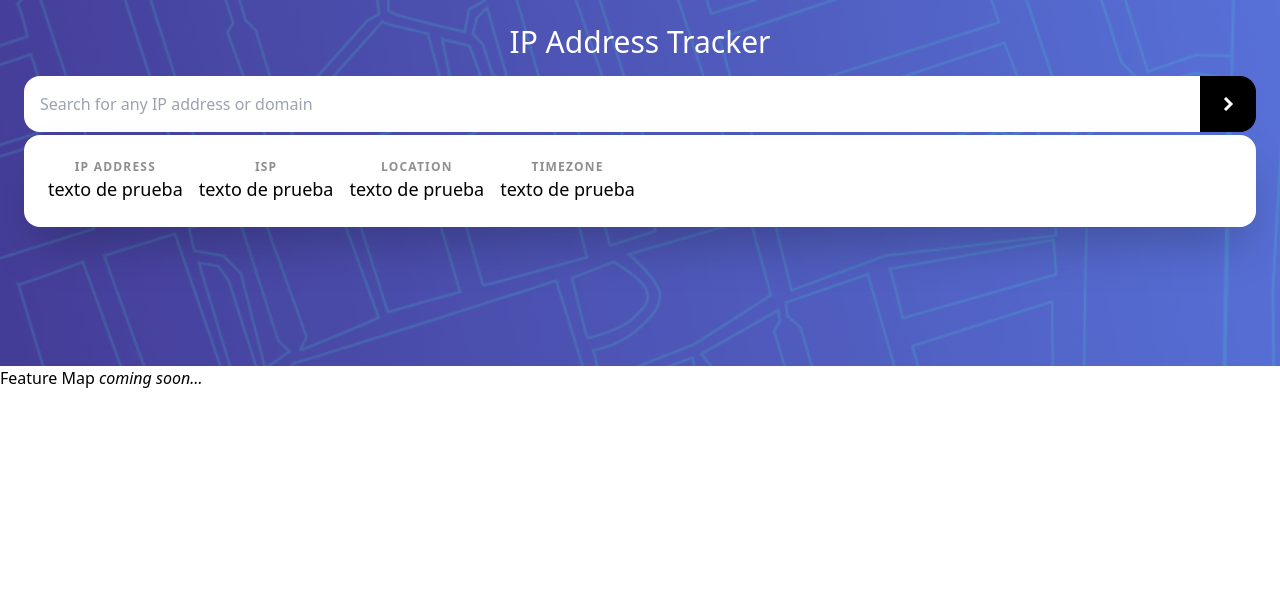
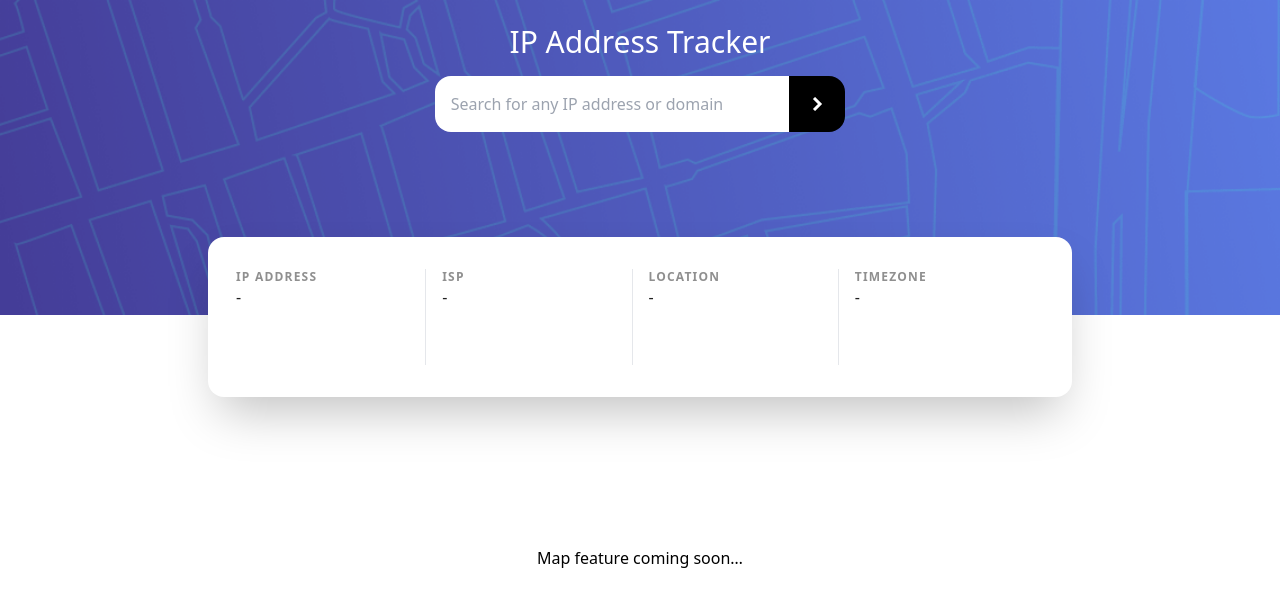
Before and after one commit to sebas-tcotd/ip-tracker, a React (Vite) app: page / in a window 1280 px wide. Shown: the top 606 px of the page. Built offline with nearby package versions, Linux system fonts and the light colour scheme; a web font is replaced by a local one.

Commit message:
feat: Add styles to header

```diff
--- a/src/features/ip-tracker/components/IpInformation/InformationItem.tsx
+++ b/src/features/ip-tracker/components/IpInformation/InformationItem.tsx
@@ -6,10 +6,14 @@ interface InformationItemProps {
 }
 
 export const InformationItem = ({ item, title }: InformationItemProps) => (
-  <section className="flex flex-col items-center">
+  <section className="flex flex-1 | flex-col items-center md:items-start | md:border-r md:last:border-none ">
     <h2 className="uppercase text-[#8f8f8f] font-bold text-xs tracking-widest">
       {camelCaseToWords(title)}
     </h2>
-    <p className="font-medium text-lg">{item || "texto de prueba"}</p>
+    {item ? (
+      <p className="font-medium text-lg md:text-2xl | text-center md:text-start">{item}</p>
+    ) : (
+      <p className="text-[#202020]">-</p>
+    )}
   </section>
 );
--- a/src/features/ip-tracker/components/IpInformation/IpInformation.tsx
+++ b/src/features/ip-tracker/components/IpInformation/IpInformation.tsx
@@ -5,7 +5,7 @@ export const IpInformation = () => {
   const { keyInformation } = useIpTrackerContext();
 
   return (
-    <div className="bg-white | w-[calc(100%-3rem)] | absolute top-[54%] md:top-[37%] | flex flex-col md:flex-row gap-4 |  rounded-2xl | p-6 | shadow-2xl">
+    <div className="bg-white md:min-h-40 | w-[calc(100%-3rem)] lg:w-[calc(100%-10rem)] xl:w-[calc(100%-26rem)] | absolute top-[54%] md:top-[75%] | flex flex-col md:flex-row md:justify-between gap-4 | rounded-2xl | p-6 md:px-7 md:py-8 | shadow-2xl">
       {Object.entries(keyInformation).map(([key, value]) => (
         <InformationItem item={value} title={key} key={key} />
       ))}
--- a/src/features/ip-tracker/components/IpTrackerForm/IpTrackerForm.tsx
+++ b/src/features/ip-tracker/components/IpTrackerForm/IpTrackerForm.tsx
@@ -7,13 +7,15 @@ export const IpTrackerForm = () => {
 
   const handleSubmit: FormEventHandler = (event) => {
     event.preventDefault();
+
+    if (!inputValue) return;
     searchByInternetIdentifier(inputValue);
   };
 
   return (
     <form
       onSubmit={handleSubmit}
-      className="flex items-center | w-full rounded-2xl overflow-hidden"
+      className="flex items-center | w-full lg:w-1/2 xl:w-1/3 rounded-2xl overflow-hidden"
     >
       <input
         id="identifier"
@@ -21,12 +23,12 @@ export const IpTrackerForm = () => {
         value={inputValue}
         placeholder="Search for any IP address or domain"
         onChange={(event) => setInputValue(event.target.value)}
-        className="truncate h-full flex-grow | px-4"
+        className="truncate h-full flex-grow | px-4 border-none focus:outline-none focus:shadow-inner | transition-all"
       />
       <button
         type="submit"
         title="Search"
-        className="h-14 w-14 | flex items-center justify-center flex-shrink | bg-black"
+        className="h-14 w-14 | flex items-center justify-center flex-shrink | bg-black hover:bg-[#202020] active:bg-[#3f3f3f] | transition-all"
       >
         <img src="img/icon-arrow.svg" alt="Search" />
       </button>
--- a/src/features/ip-tracker/components/Map/Map.tsx
+++ b/src/features/ip-tracker/components/Map/Map.tsx
@@ -1,7 +1,7 @@
 export const Map = () => {
   return (
-    <div className="flex-grow-[67] sm:flex-grow-[264] md:flex-grow-[137]">
-      Feature Map <em>coming soon…</em>
+    <div className="flex items-center justify-center flex-grow-[67] sm:flex-grow-[264] md:flex-grow-[26]">
+      <p>Map feature coming soon…</p>
     </div>
   );
 };
--- a/src/features/ip-tracker/components/TrackingHeader/TrackingHeader.tsx
+++ b/src/features/ip-tracker/components/TrackingHeader/TrackingHeader.tsx
@@ -3,7 +3,7 @@ import { IpTrackerForm } from "../IpTrackerForm";
 
 export const TrackingHeader = () => {
   return (
-    <header className="p-6 | relative | flex flex-col items-center gap-4 flex-grow-[25] sm:flex-grow-[175] md:flex-grow-[70] | bg-mobile-header-texture md:bg-desktop-header-texture bg-cover">
+    <header className="p-6 | relative | flex flex-col items-center gap-4 flex-grow-[25] sm:flex-grow-[175] md:flex-grow-[9] | bg-mobile-header-texture md:bg-desktop-header-texture bg-cover">
       <h1 className="text-3xl font-medium text-white">IP Address Tracker</h1>
       <IpTrackerForm />
       <IpInformation />
```
